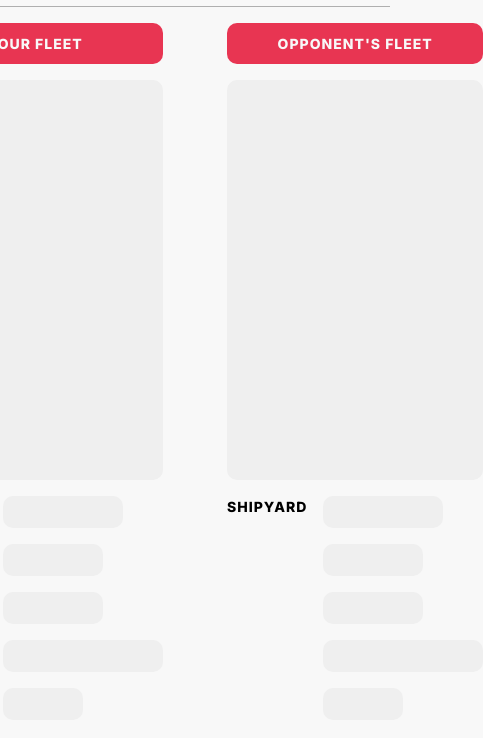
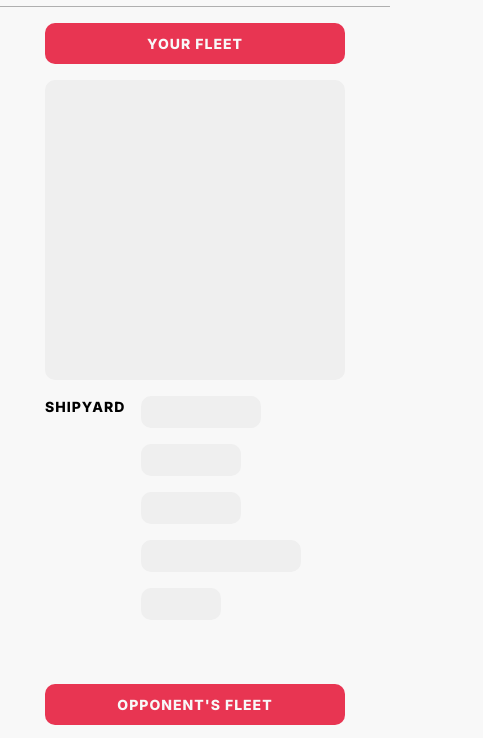
Before and after one commit to arvinagarcia/battleship, a website built with webpack: page public/index.html in a window 390 px wide. Shown: the part 58-796 px from the top of the page, 483 px wide, since content can reach past the window. Built offline with nearby package versions, Linux system fonts and the light colour scheme.

Commit message:
Implement responsiveness to battleship game layout

```diff
--- a/src/styles/styles.css
+++ b/src/styles/styles.css
@@ -227,7 +227,6 @@ main {
 .opponent-container .bottom {
   display: flex;
   gap: 16px;
-  height: 100px;
 }
 
 .yard-name {
@@ -268,6 +267,27 @@ main {
 
 .ship-5 {
   width: 80px;
+}
+
+@media (max-width: 900px) {
+  .your-container,
+  .opponent-container {
+    width: 300px;
+  }
+
+  .your-container .middle,
+  .opponent-container .middle {
+    height: 300px;
+  }
+}
+
+@media (max-width: 700px) {
+  main {
+    display: flex;
+    flex-direction: column;
+    justify-content: center;
+    align-items: center;
+  }
 }
 
 @media (max-width: 560px) {
@@ -387,4 +407,14 @@ main {
   .nav-middle {
     display: none;
   }
+
+  .your-container,
+  .opponent-container {
+    width: 260px;
+  }
+
+  .your-container .middle,
+  .opponent-container .middle {
+    height: 260px;
+  }
 }
```
